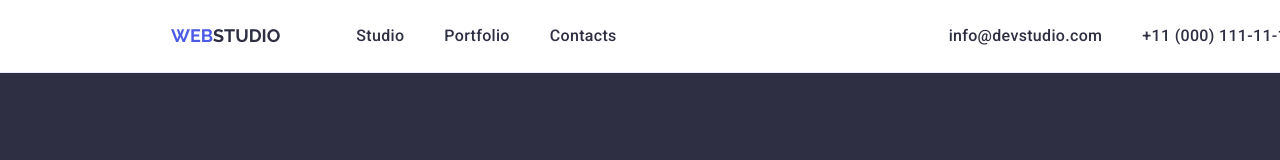
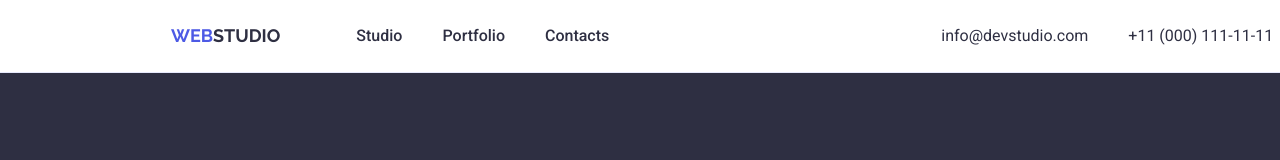
Before and after one commit to SSiukh/goit-markup-hw-03, a plain HTML site: page index.html in a window 1280 px wide. Shown: the top 160 px of the page. Drawn offline with nearby package versions, Linux system fonts and the light colour scheme.

Commit message:
header success

```diff
--- a/css/styles.css
+++ b/css/styles.css
@@ -5,6 +5,7 @@ body {
 }
 a {
   text-decoration: none;
+  display: block;
 }
 ul {
   margin: 0;
@@ -69,7 +70,6 @@ img {
   display: flex;
   align-items: flex-start;
   justify-content: flex-start;
-  flex-direction: row;
   gap: 40px;
 }
 
@@ -82,24 +82,29 @@ img {
   padding: 24px 0;
 }
 
+.list-items-contacts {
+  font-style: normal;
+  font-weight: 400;
+  font-size: 16px;
+  line-height: 1.5;
+  color: #2e2f42;
+  padding: 24px 0;
+}
+
 .contacts-list {
   display: flex;
   align-items: flex-start;
   justify-content: flex-start;
-  flex-direction: row;
   gap: 40px;
 }
 
-.list-items-a {
-  font-weight: 500;
-  font-size: 16px;
-  line-height: 1.5;
-  letter-spacing: 0.02em;
-  color: #2e2f42;
+.list-items-contacts:hover,
+.list-items-contacts:focus {
+  color: #404bbf;
 }
 
-.list-items-a:hover,
-.list-items-a:focus {
+.list-items:hover,
+.list-items:focus {
   color: #404bbf;
 }
 
--- a/index.html
+++ b/index.html
@@ -28,27 +28,27 @@
           </a>
 
           <ul class="nav-list">
-            <li class="list-items">
-              <a class="list-items-a" href="./">Studio</a>
+            <li>
+              <a class="list-items" href="./">Studio</a>
             </li>
-            <li class="list-items">
-              <a class="list-items-a" href="./">Portfolio</a>
+            <li>
+              <a class="list-items" href="./">Portfolio</a>
             </li>
-            <li class="list-items">
-              <a class="list-items-a" href="./">Contacts</a>
+            <li>
+              <a class="list-items" href="./">Contacts</a>
             </li>
           </ul>
         </nav>
 
         <address>
           <ul class="contacts-list">
-            <li class="list-items">
-              <a class="list-items-a" href="mailto:info@devstudio.com"
+            <li>
+              <a class="list-items-contacts" href="mailto:info@devstudio.com"
                 >info@devstudio.com
               </a>
             </li>
-            <li class="list-items">
-              <a class="list-items-a" href="tel:+110001111111"
+            <li>
+              <a class="list-items-contacts" href="tel:+110001111111"
                 >+11 (000) 111-11-11
               </a>
             </li>
```
